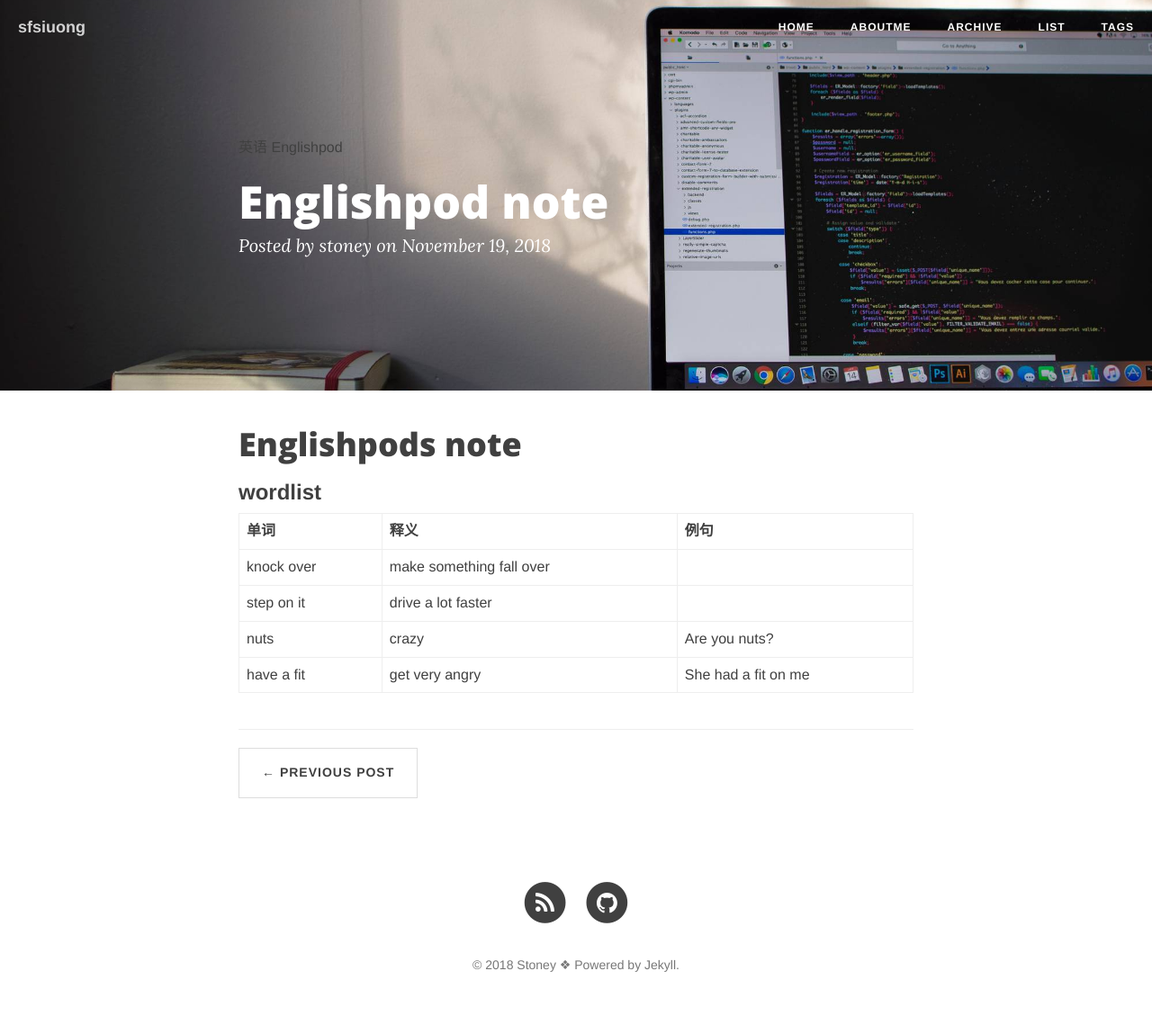
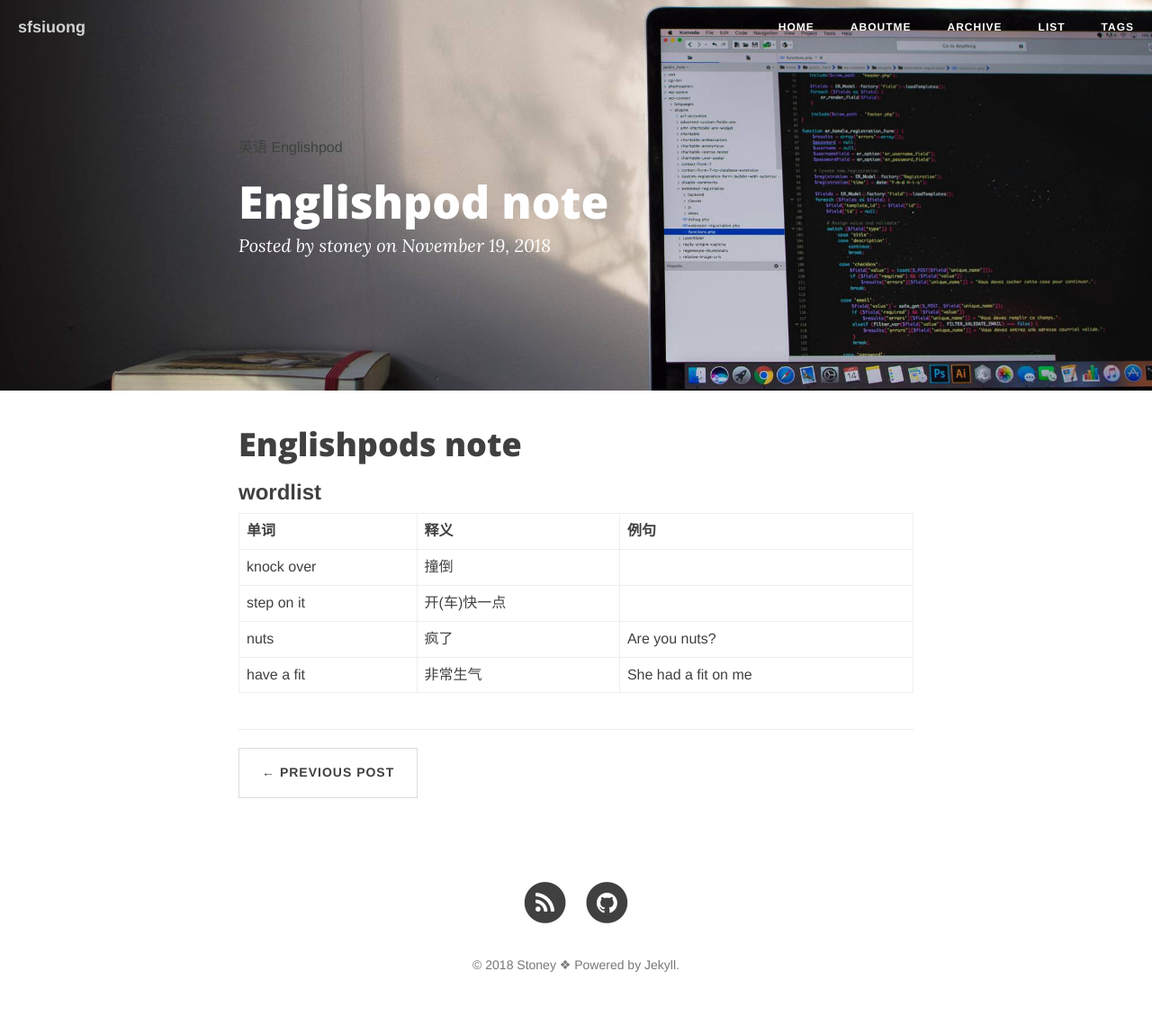
Before and after one commit to sfsiuong/sfsiuong.github.io, a Jekyll site: the page built from _posts/2018-11-19-englishpod-note.md, in a window 1280 px wide. Shown: the whole page at 90% size. Built offline with Jekyll 4.4.1, drawn with Linux system fonts in a browser that asks for light colours; nearby versions of some CDN libraries; comment, search, counter and statistics services are not loaded.

Commit message:
Update 2018-11-19-englishpod-note.md

```diff
--- a/_posts/2018-11-19-englishpod-note.md
+++ b/_posts/2018-11-19-englishpod-note.md
@@ -11,9 +11,9 @@ tags: 英语 Englishpod
 
 ### wordlist
 
-| 单词       | 释义                     | 例句                |
-| ---------- | ------------------------ | :------------------ |
-| knock over | make something fall over |                     |
-| step on it | drive a lot faster       |                     |
-| nuts       | crazy                    | Are you nuts?       |
-| have a fit | get very angry           | She had a fit on me |
+| 单词       | 释义         | 例句                |
+| ---------- | ------------ | :------------------ |
+| knock over | 撞倒         |                     |
+| step on it | 开(车)快一点 |                     |
+| nuts       | 疯了         | Are you nuts?       |
+| have a fit | 非常生气     | She had a fit on me |
```
